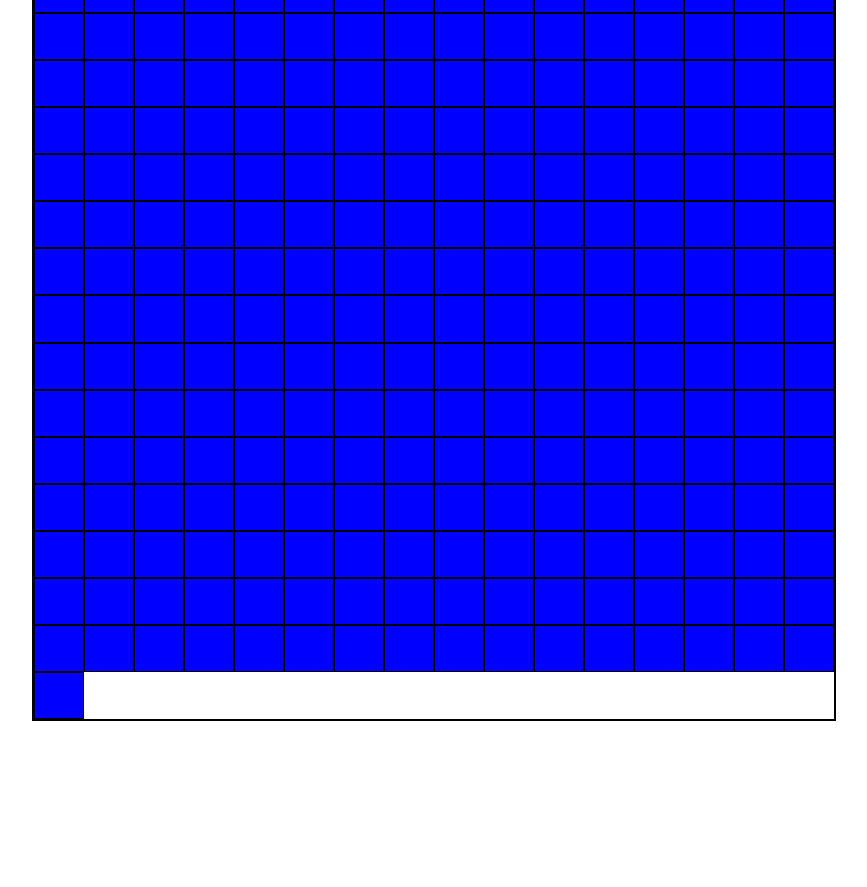
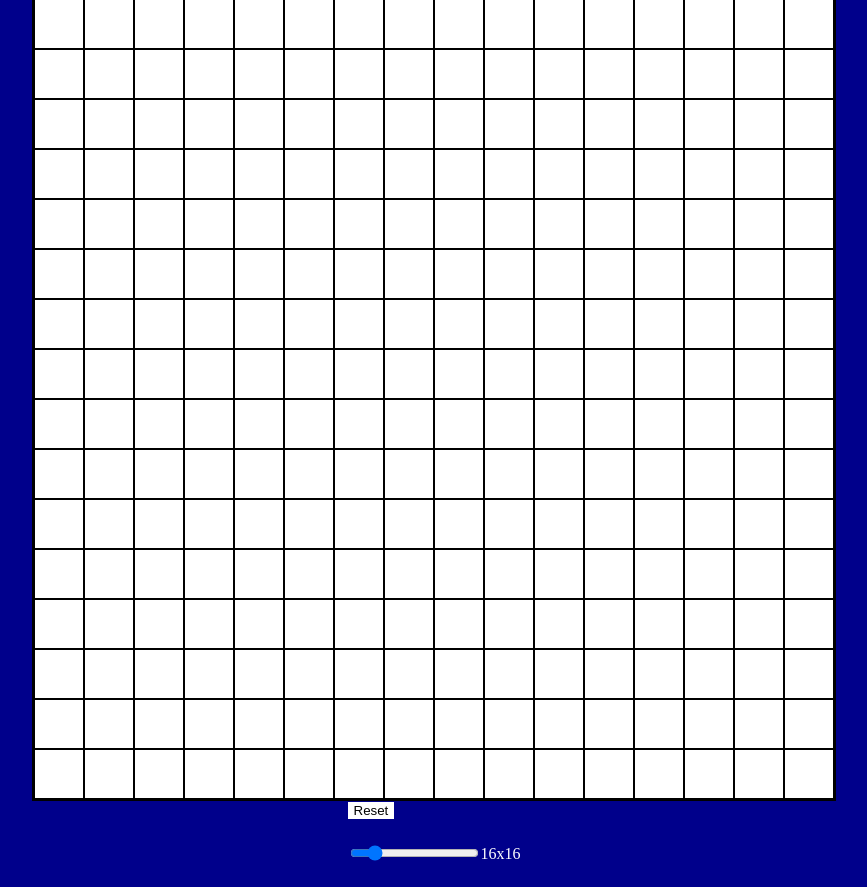
Before and after one commit to nateachino/Etch-A-Sketch, a plain HTML site: page index.html in a window 1280 px wide. Shown: the part 91-978 px from the top of the page, without its empty margins (206-1073 px from the left). Before the commit the page ends 820 px from the top, so only its background shows below. Drawn offline with Linux system fonts and the light colour scheme.

Commit message:
finished drawing and grid size changing

```diff
--- a/index.html
+++ b/index.html
@@ -9,12 +9,33 @@
     <link rel="stylesheet" href="style.css"></link>
   </head>
   <body>
+    <div id="wrap">
+    <div id="Title">
+      <h1>
+        Etch-A-Sketch
+      </h1>
+    </div>
     <div id="outside">
+
     <div id="wrapper">
-      <div id="container">
-        <but
-      </div>
+      <div id="container"></div>
+      <div class="inputs">
+        <div class="buttons">
+          <button id="Reset">Reset</button>
+        </div>
+      <div class="slider">
+        <div>
+      <input type="range" min="1" max = "100" value="16">
+    </div>
+    <div>
+      <p id="rangeValue">16x16</p>
+    </div>
+    </div>
+    </div>
+
+
     </div>
   </div>
+</div>
   </body>
 </html>
--- a/script.js
+++ b/script.js
@@ -1,26 +1,53 @@
 const container = document.getElementById("container");
+let value = 16;
+let formula = value * value;
 
 function createDivs(num) {
   for (i = 0; i < num; i++) {
     let newDiv = document.createElement("div");
     newDiv.classList.add("sketch");
     container.appendChild(newDiv);
+    newDiv.addEventListener("mouseover", function () {
+      colorBrick(this);
+    });
   }
 }
 
-function colorBrick(e) {
-  e.style.backgroundColor = "red";
+function deleteDivs() {
+  container.textContent = "";
 }
 
-createDivs(256);
+function colorBrick(e) {
+  e.style.backgroundColor = "black";
+}
 
-let divs = document.querySelectorAll(".sketch");
+function changeValue(e) {
+  value = e.target.value;
+  formula = value * value;
+  console.log(value);
+  inputValue.textContent = e.target.value + "x" + e.target.value;
+  deleteDivs();
+  console.log(formula);
+  createDivs(formula);
+  container.style.gridTemplateColumns = "repeat(" + value + ",auto)";
+  container.style.gridTemplateRows = "repeat(" + value + ",auto)";
+}
 
-divs.forEach((element) => {
-  element.addEventListener("mouseover", function () {
-    colorBrick(element);
-  });
+createDivs(formula);
+
+const slider = document.querySelector("input");
+const inputValue = document.getElementById("rangeValue");
+
+container.style.gridTemplateColumns = "repeat(" + value + ",auto)";
+container.style.gridTemplateRows = "repeat(" + value + ",auto)";
+
+slider.addEventListener("change", changeValue);
+
+const reset = document.querySelector("button");
+const sketch = document.querySelectorAll(".sketch");
+
+reset.addEventListener("mousedown", function (e) {
+  deleteDivs();
+  console.log(formula);
+  createDivs(formula);
 });
-
-container.style.gridTemplateColumns = "repeat(" + 16 + ",auto)";
-container.style.gridTemplateRows = "repeat(" + 16 + ",auto)";
--- a/style.css
+++ b/style.css
@@ -3,11 +3,10 @@
   display: grid;
   width: 800px;
   height: 800px;
-  grid-template-columns: repeat(15, auto);
 }
 
 .sketch {
-  background-color: blue;
+  background-color: white;
   border: 0.5px black solid;
   display: flex;
   align-items: center;
@@ -19,3 +18,45 @@
   align-items: center;
   flex-grow: 0;
 }
+
+.inputs {
+  display: flex;
+  flex-direction: column;
+  align-content: center;
+  justify-content: center;
+  gap: 10px;
+}
+
+button {
+  border: 0;
+  background-color: white;
+}
+
+#wrap {
+  display: flex;
+  flex-direction: column;
+  align-items: center;
+  justify-content: center;
+}
+
+#wrapper {
+  display: flex;
+  flex-direction: column;
+  justify-content: center;
+  align-items: center;
+}
+
+body {
+  background-color: darkblue;
+}
+
+h1 {
+  color: white;
+}
+
+.slider {
+  display: flex;
+  justify-content: space-evenly;
+  align-items: center;
+  color: white;
+}
```
